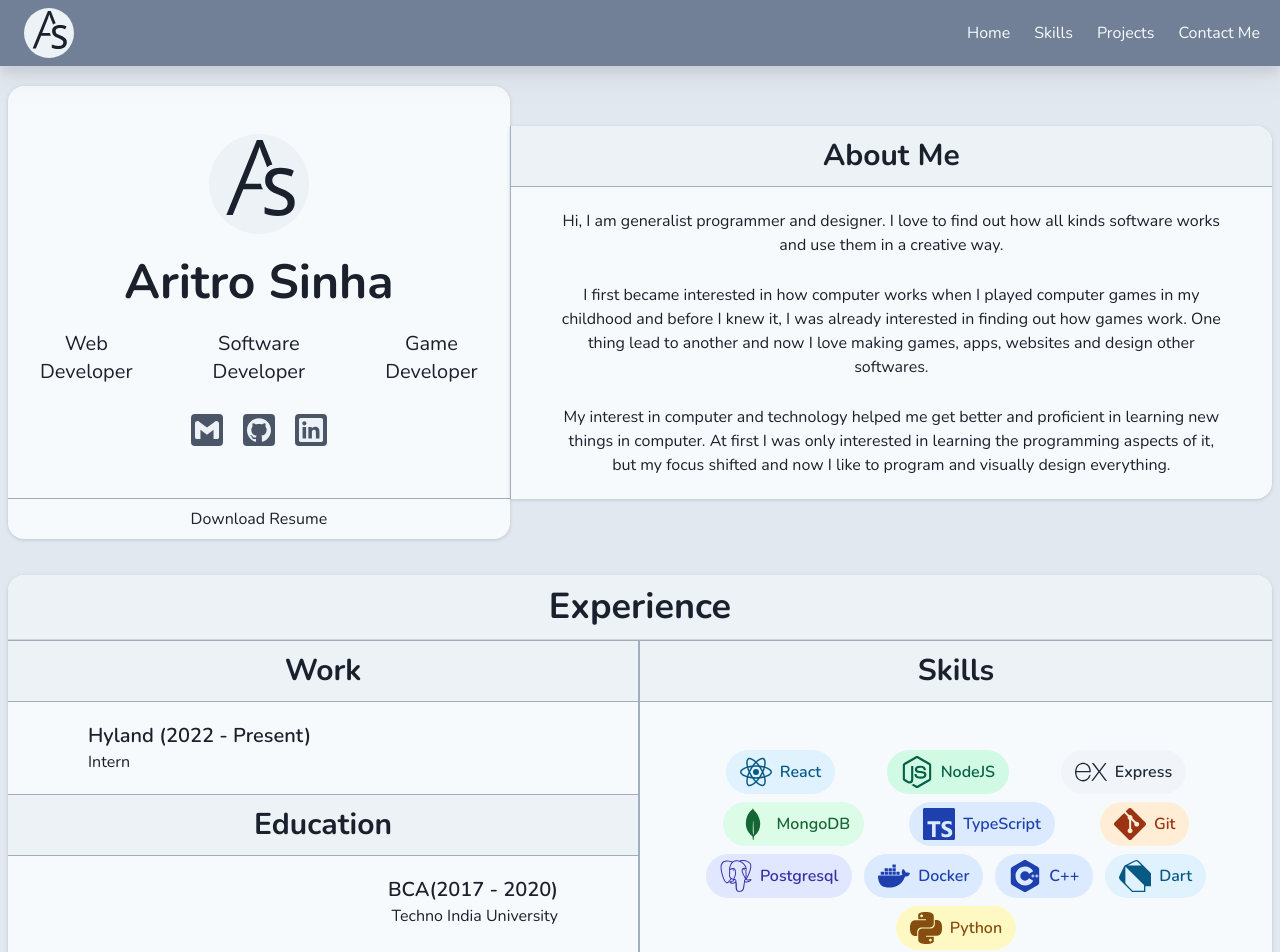
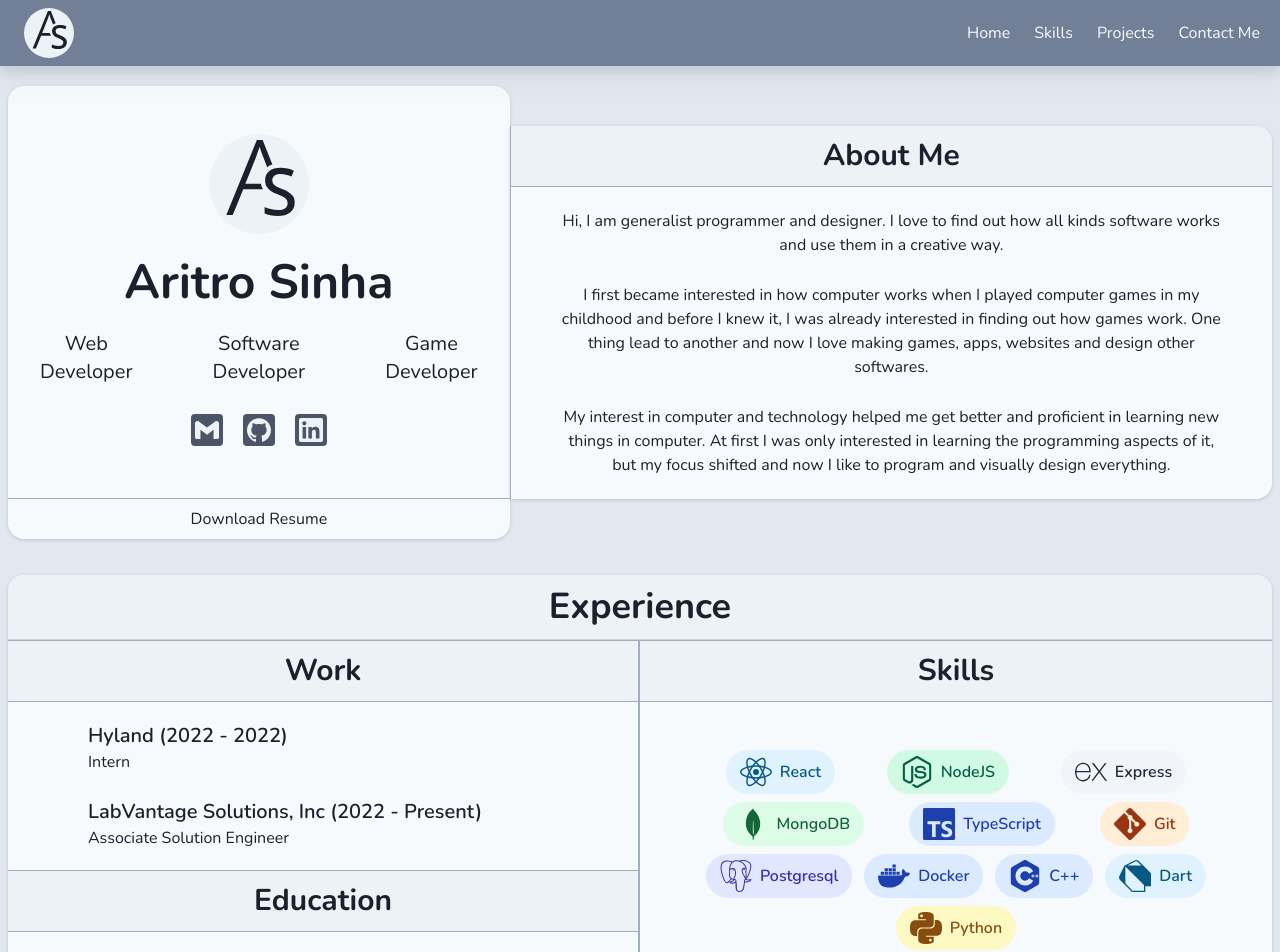
Before and after one commit to sinhaaritro/sinhaaritro.github.io, a React (Create React App) app: page / in a window 1280 px wide. Shown: the top 952 px of the page. Built offline with nearby package versions, Linux system fonts and the light colour scheme.

Commit message:
Update work experience

```diff
--- a/src/pages/layout/Experience.tsx
+++ b/src/pages/layout/Experience.tsx
@@ -15,8 +15,12 @@ function Experience() {
           <SubSectionTitle>Work</SubSectionTitle>
           <div className="py-5 px-20 flex flex-col gap-6 text-left">
             <KeyValuePair>
-              <KeyPair>Hyland (2022 - Present)</KeyPair>
+              <KeyPair>Hyland (2022 - 2022)</KeyPair>
               <ValuePair>Intern</ValuePair>
+            </KeyValuePair>
+            <KeyValuePair>
+              <KeyPair>LabVantage Solutions, Inc (2022 - Present)</KeyPair>
+              <ValuePair>Associate Solution Engineer</ValuePair>
             </KeyValuePair>
           </div>
 
```
